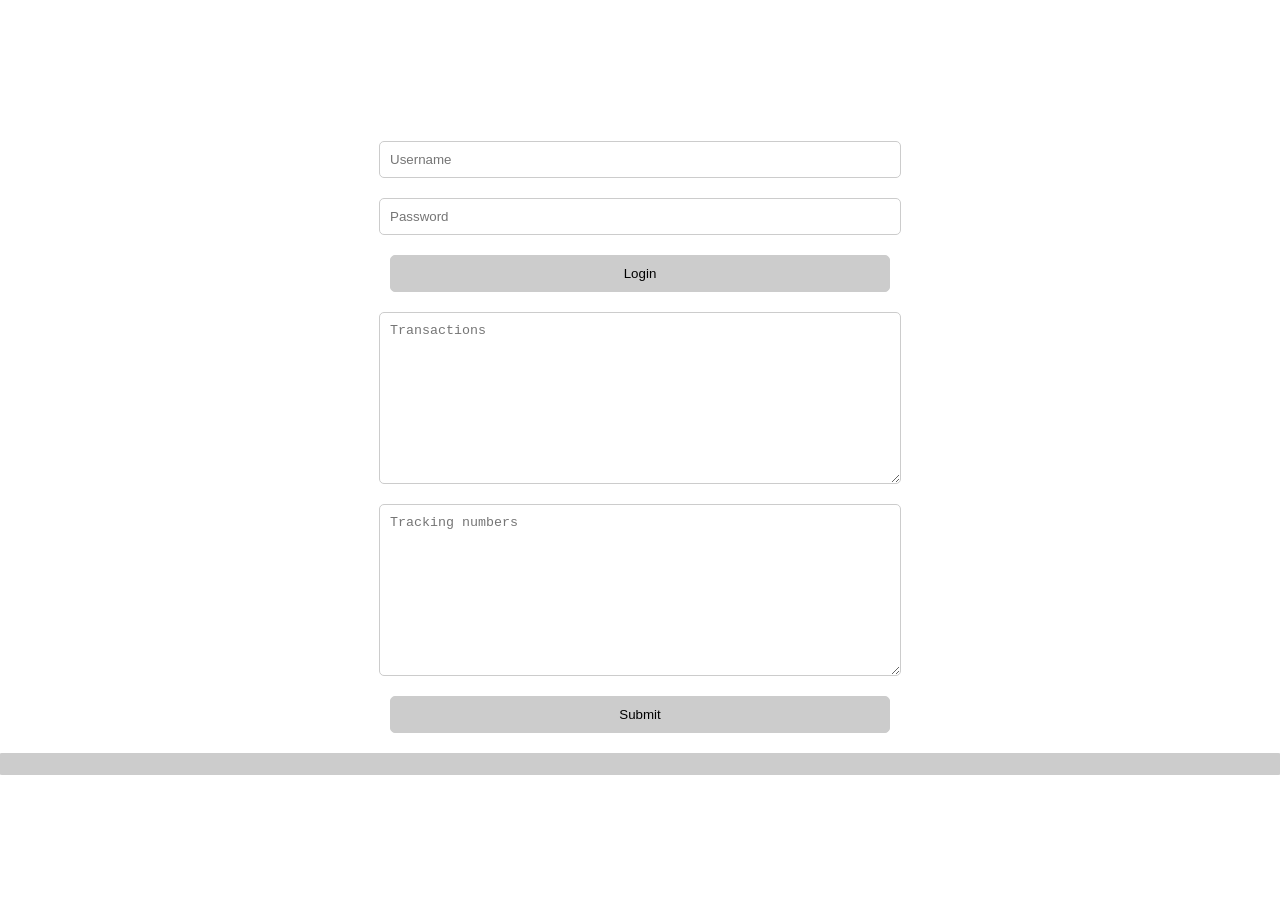
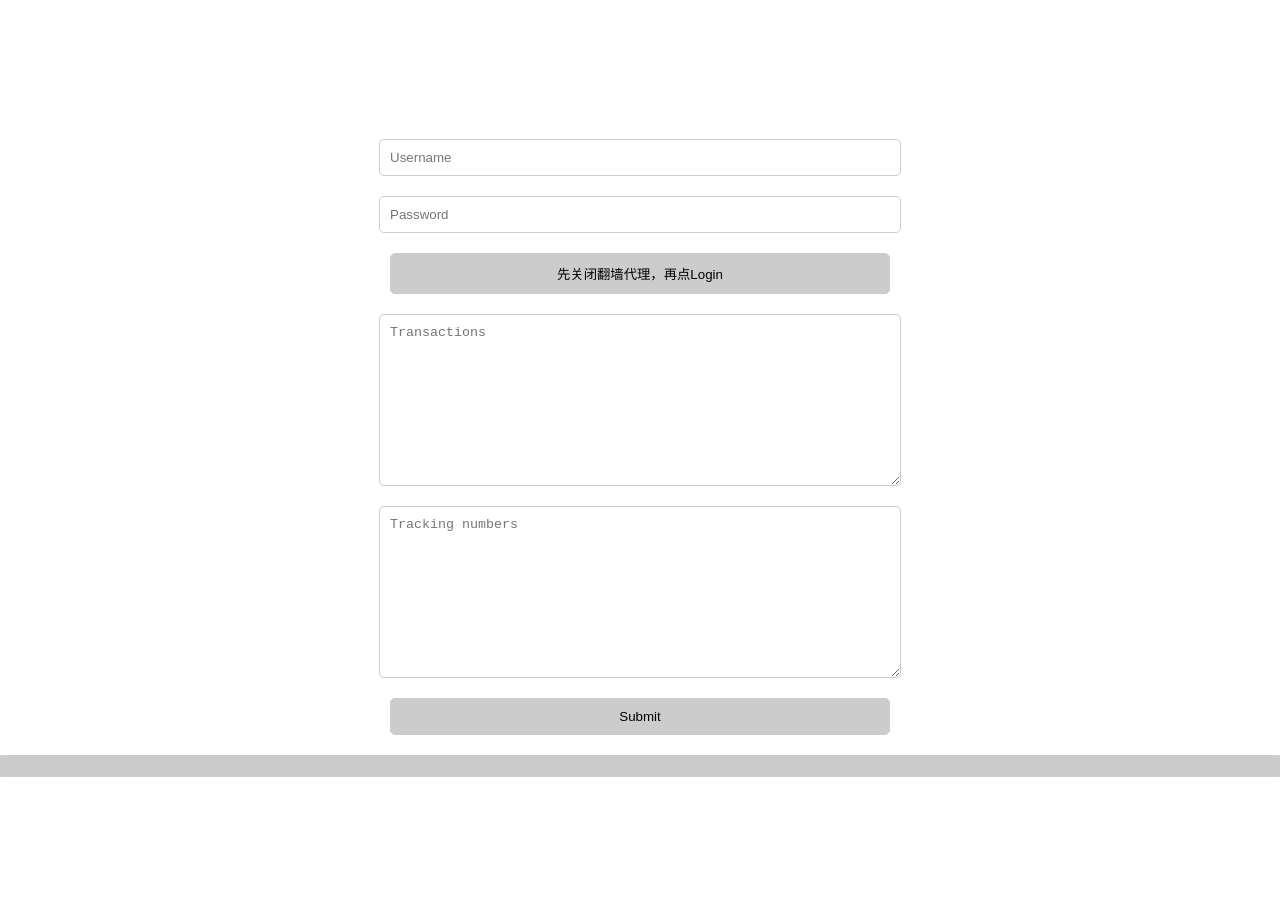
Before and after one commit to jjwwcc/jjwwcc.github.io, a Jekyll site: the page pp/index.html, which Jekyll copies as it is, in a window 1280 px wide. Built offline with Jekyll 4.4.1, drawn with Linux system fonts in a browser that asks for light colours.

Commit message:
add reminder

```diff
--- a/pp/index.html
+++ b/pp/index.html
@@ -72,7 +72,7 @@
         <input type="password" name="password" placeholder="Password">
         <!-- grant_type -->
         <input type="hidden" name="grant_type" value="client_credentials">
-        <button type="submit" name="submit">Login</button>
+        <button type="submit" name="submit">先关闭翻墙代理，再点Login</button>
     </form>
     <!-- Transactions and tracking numbers textareas -->
     <form method="post" id="uploadForm">
```
